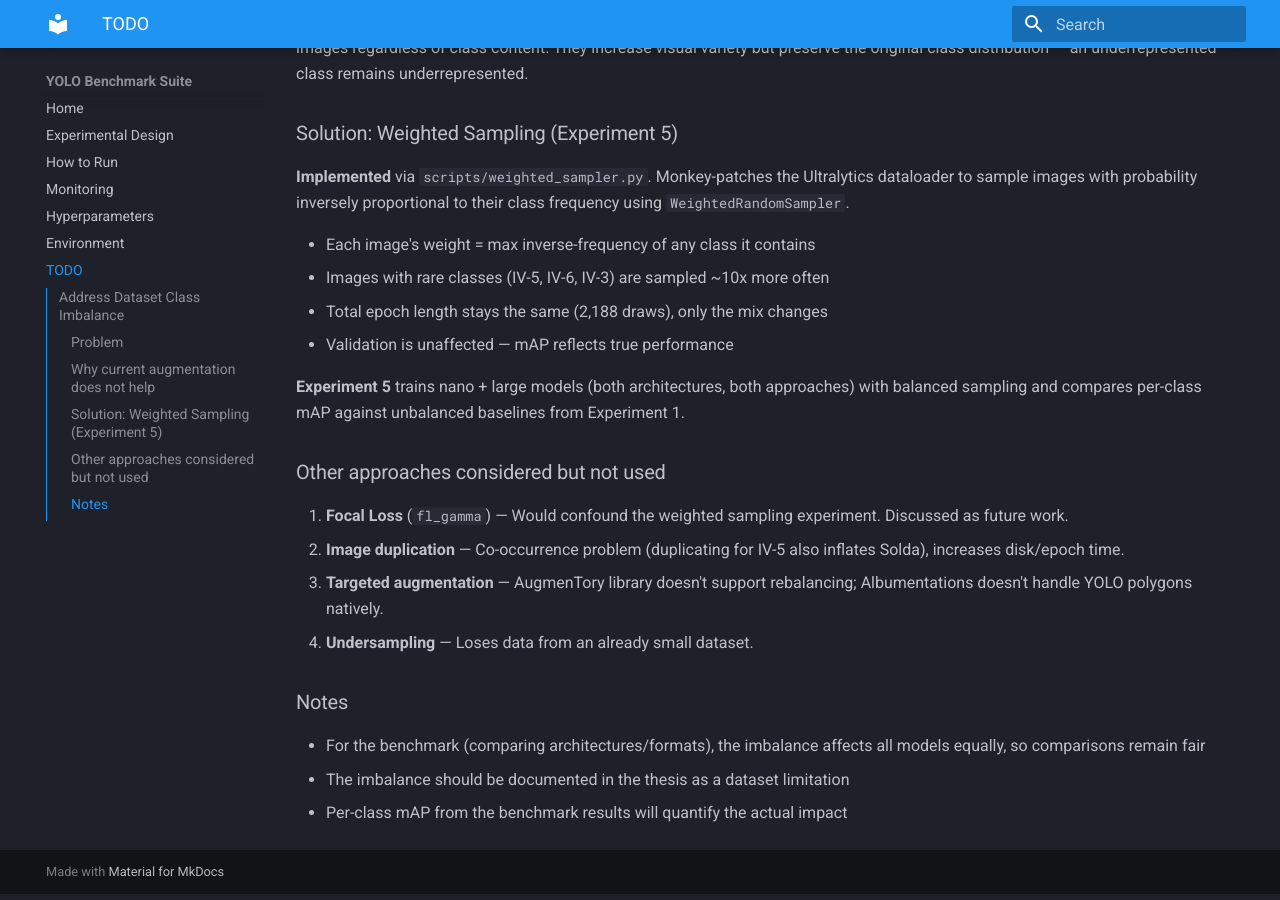
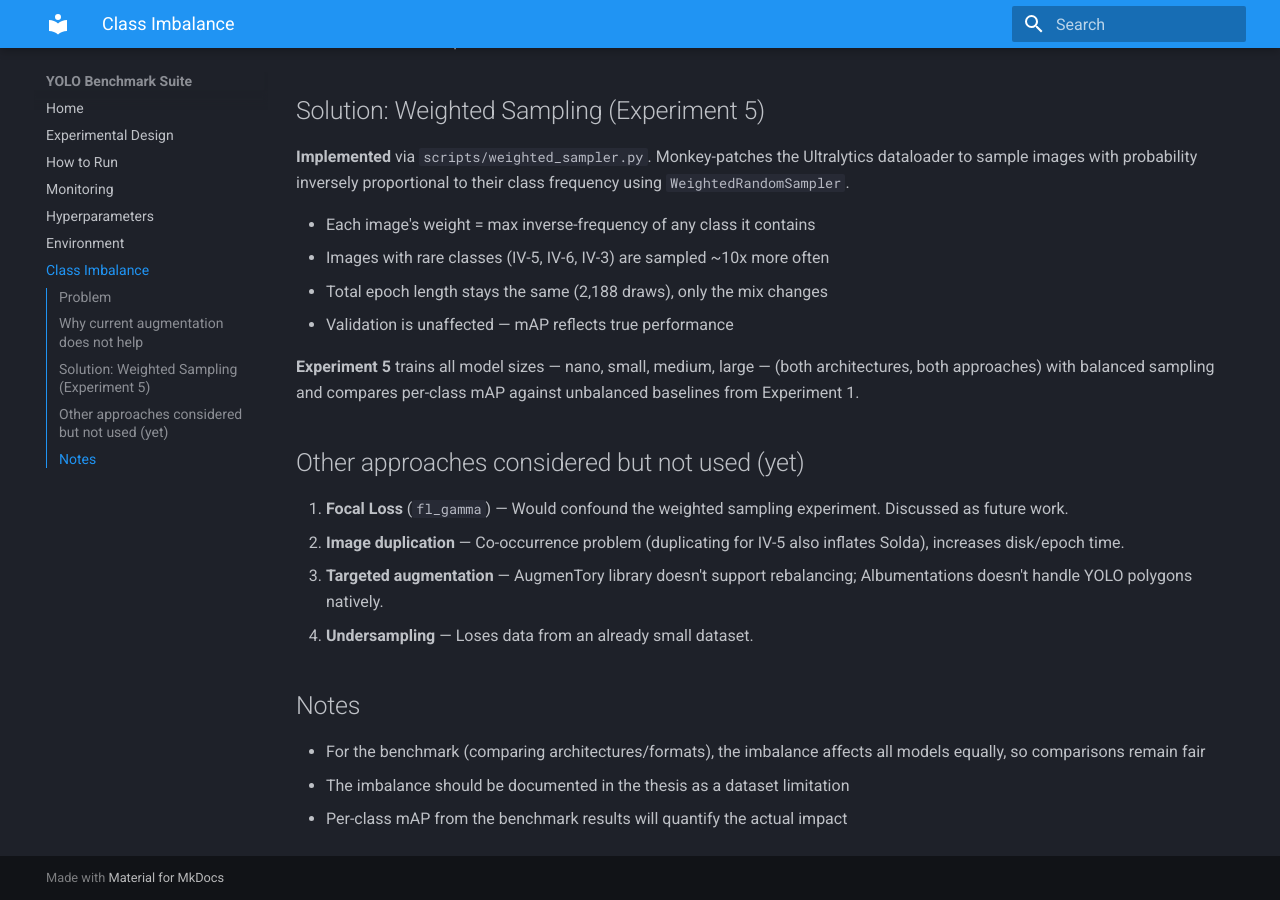
Before and after one commit to jmolleda/yolo-v12v26-seg-edge, an MkDocs documentation site: the page built from docs/class_imbalance.md, in a window 1280 px wide and 900 px high, scrolled down 854 px. Built offline with MkDocs 1.6.1 and Material for MkDocs 9.7.7, drawn with Linux system fonts in a browser that asks for light colours; some of the changed text lies outside the part shown.

Commit message:
Update docs: Class imbalance, update run counts and descriptions
- Rename docs/todo.md to docs/class_imbalance.md with proper headings
- Update experiment count to 5 and run count to 552
- Document lr0 override for yolo12 medium (attention sensitivity)
- Fix dataset description and device names across README and index
- Improve tmux instructions in execution docs

```diff
--- a/docs/todo.md
+++ b/docs/class_imbalance.md
@@ -1,8 +1,6 @@
-# TODO
+# Class Imbalance
 
-## Address Dataset Class Imbalance
-
-### Problem
+## Problem
 
 The training dataset (2,188 images, 9,423 annotations) has significant class imbalance:
 
@@ -19,11 +17,11 @@
 
 The top 3 classes hold 71% of all annotations. Solda has ~12x more instances than IV-5.
 
-### Why current augmentation does not help
+## Why current augmentation does not help
 
 The augmentations in `hiperparametros.yaml` (mosaic, mixup, copy_paste, flips, rotation, HSV shifts, etc.) apply **uniformly** to all images regardless of class content. They increase visual variety but preserve the original class distribution — an underrepresented class remains underrepresented.
 
-### Solution: Weighted Sampling (Experiment 5)
+## Solution: Weighted Sampling (Experiment 5)
 
 **Implemented** via `scripts/weighted_sampler.py`. Monkey-patches the Ultralytics dataloader to sample images with probability inversely proportional to their class frequency using `WeightedRandomSampler`.
 
@@ -32,16 +30,16 @@
 - Total epoch length stays the same (2,188 draws), only the mix changes
 - Validation is unaffected — mAP reflects true performance
 
-**Experiment 5** trains nano + large models (both architectures, both approaches) with balanced sampling and compares per-class mAP against unbalanced baselines from Experiment 1.
+**Experiment 5** trains all model sizes — nano, small, medium, large — (both architectures, both approaches) with balanced sampling and compares per-class mAP against unbalanced baselines from Experiment 1.
 
-### Other approaches considered but not used
+## Other approaches considered but not used (yet)
 
 1. **Focal Loss** (`fl_gamma`) — Would confound the weighted sampling experiment. Discussed as future work.
 2. **Image duplication** — Co-occurrence problem (duplicating for IV-5 also inflates Solda), increases disk/epoch time.
 3. **Targeted augmentation** — AugmenTory library doesn't support rebalancing; Albumentations doesn't handle YOLO polygons natively.
 4. **Undersampling** — Loses data from an already small dataset.
 
-### Notes
+## Notes
 
 - For the benchmark (comparing architectures/formats), the imbalance affects all models equally, so comparisons remain fair
 - The imbalance should be documented in the thesis as a dataset limitation
--- a/mkdocs.yml
+++ b/mkdocs.yml
@@ -21,7 +21,7 @@
   - Monitoring: monitoring.md
   - Hyperparameters: hyperparameters.md
   - Environment: environment.md
-  - TODO: todo.md
+  - Class Imbalance: class_imbalance.md
 
 markdown_extensions:
   - tables
```
Also changed, not shown: README.md (+4 -4 lines), docs/execution.md (+3 -1 lines), docs/hyperparameters.md (+1 -1 lines), docs/index.md (+2 -2 lines).
